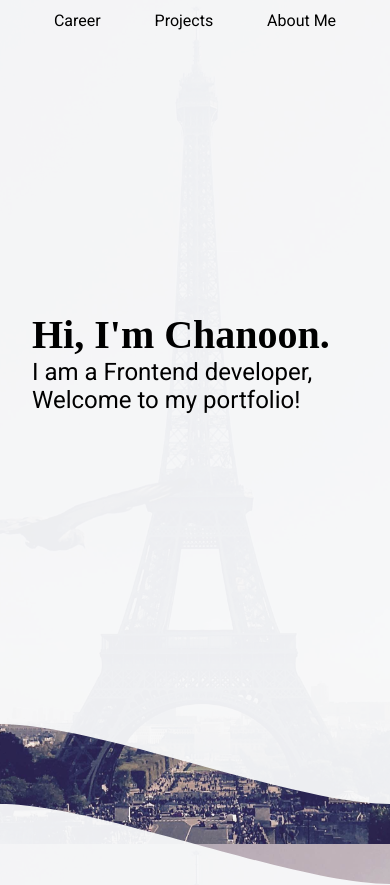
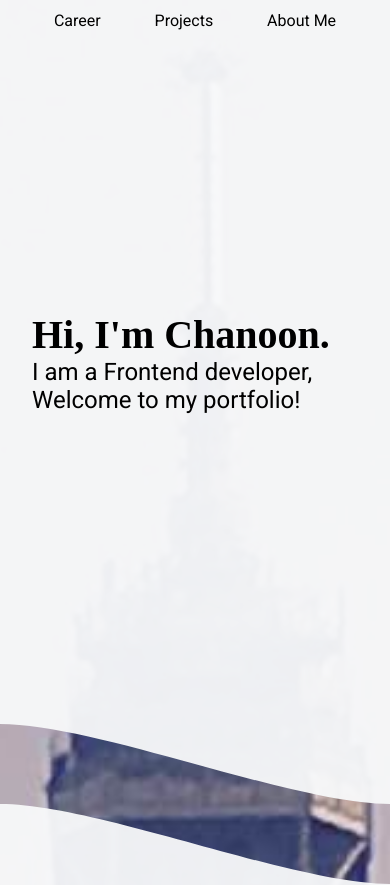
Before and after one commit to chanoonna/chanoonna, a React app: page / in a window 390 px wide. Shown: the top 885 px of the page. Built offline with nearby package versions, Linux system fonts and the light colour scheme; a web font is replaced by a local one.

Commit message:
Add background-attachment: scroll for mobile

```diff
--- a/src/index.scss
+++ b/src/index.scss
@@ -18,6 +18,7 @@ body {
 
   @media (max-width: 1150px) {
     background-image: url(./assets/images/eiffel_tower-low.jpg);
+    background-attachment: scroll;
   }
 }
 
```
